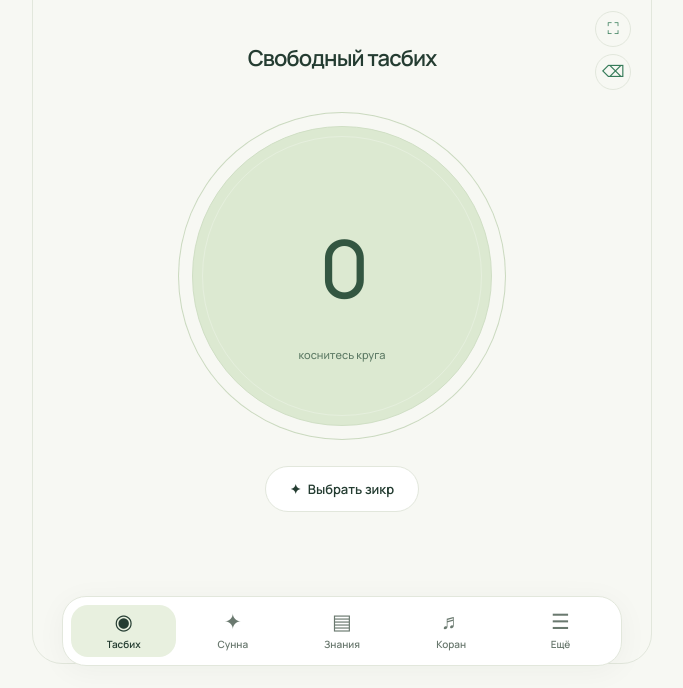
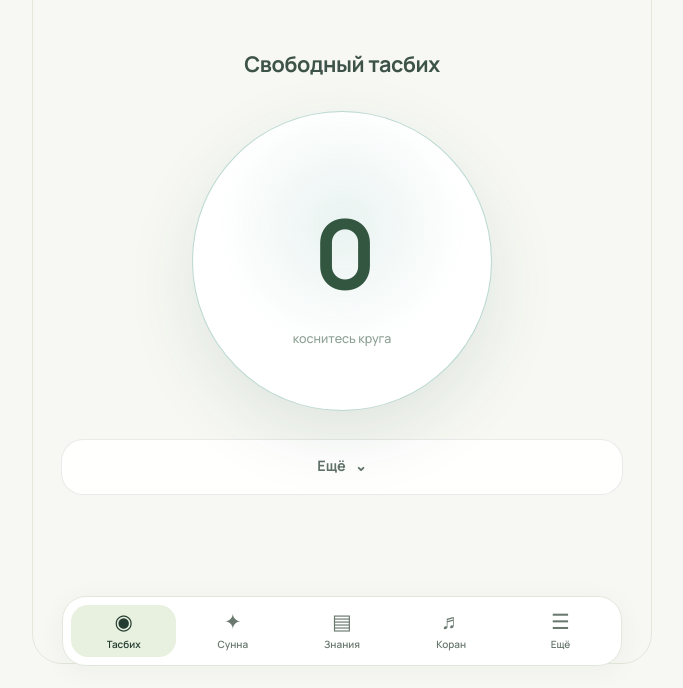
Before and after one commit to dkowsdastn-tech/tasbih.online.zeekr, a plain HTML site: page index.html in a window 1280 px wide. Shown: the part 112-800 px from the top of the page, without its empty margins (298-981 px from the left). Drawn offline with Linux system fonts and the light colour scheme; a web font is replaced by a local one.

Commit message:
Simplify first screen and load v11 UI

```diff
--- a/index.html
+++ b/index.html
@@ -4,6 +4,7 @@
     <meta charset="utf-8" />
     <meta name="viewport" content="width=device-width, initial-scale=1, viewport-fit=cover, interactive-widget=resizes-content" />
     <meta name="theme-color" content="#08785f" />
+    <meta name="color-scheme" content="light dark" />
     <meta name="description" content="Nur — бесплатный онлайн тасбих (таспих): счётчик зикра, 33–33–33–1 после намаза, Сунна, хадисы и аудио Корана. Работает на телефоне и компьютере." />
     <meta name="mobile-web-app-capable" content="yes" />
     <meta name="apple-mobile-web-app-capable" content="yes" />
@@ -21,10 +22,11 @@
     <meta property="og:title" content="Nur — онлайн тасбих и зикры" />
     <meta property="og:description" content="Спокойное место для зикра. Свободный счётчик, 33–33–33–1, Сунна и Коран." />
     <script type="application/ld+json">{"@context":"https://schema.org","@type":"WebApplication","name":"Nur — онлайн тасбих","applicationCategory":"LifestyleApplication","operatingSystem":"Any","isAccessibleForFree":true,"inLanguage":["ru","en","kk","ar"],"description":"Онлайн счётчик зикра, тасбих после намаза 33–33–33–1, Сунна и хадисы."}</script>
-    <link rel="stylesheet" href="./css/styles.css?v=10" />
-  <link rel="stylesheet" href="./css/refined.css?v=10" />
+    <link rel="stylesheet" href="./css/styles.css?v=11" />
+    <link rel="stylesheet" href="./css/refined.css?v=11" />
+    <link rel="stylesheet" href="./css/minimal-home.css?v=11" />
   </head>
-  <body>
+  <body class="home-minimal">
     <div class="app-shell">
       <header class="topbar">
         <button class="icon-button" id="themeToggle" type="button" aria-label="Переключить тему" title="Переключить тему">
@@ -131,6 +133,7 @@
     <dialog id="clearDataDialog" class="modal"><form method="dialog"><button class="modal-close" value="cancel" aria-label="Close">×</button><div class="eyebrow" data-i18n="settings.dataWarning">Device data</div><h2 data-i18n="settings.clearData">Clear local app data</h2><p data-i18n="settings.clearConfirm">This removes only this browser’s Nur counter, saved practice history, and preferences. It cannot remove stories already sent to your server.</p><div class="modal-buttons"><button class="secondary-button" value="cancel" type="submit" data-i18n="common.cancel">Cancel</button><button class="danger-button" id="confirmClearData" value="confirm" type="submit" data-i18n="settings.clearNow">Clear data</button></div></form></dialog>
     <button id="exitFocus" class="exit-focus" type="button" hidden aria-label="Выйти из режима тишины">×</button><noscript><p class="no-script">Для счётчика включите JavaScript. <a href="./about.html">Инструкция и вопросы о Nur</a></p></noscript><div class="toast" id="toast" role="status" aria-live="polite"></div>
     <svg class="svg-sprite" aria-hidden="true"><symbol id="icon-moon" viewBox="0 0 24 24"><path d="M20.4 15.3A8.6 8.6 0 0 1 8.7 3.6 8.7 8.7 0 1 0 20.4 15.3Z" fill="none" stroke="currentColor" stroke-width="1.8" stroke-linecap="round" stroke-linejoin="round"/></symbol></svg>
-    <script defer src="./js/nur.bundle.js?v=10"></script>
+    <script defer src="./js/nur.bundle.js?v=11"></script>
+    <script defer src="./js/minimal-home.js?v=11"></script>
   </body>
 </html>
```
